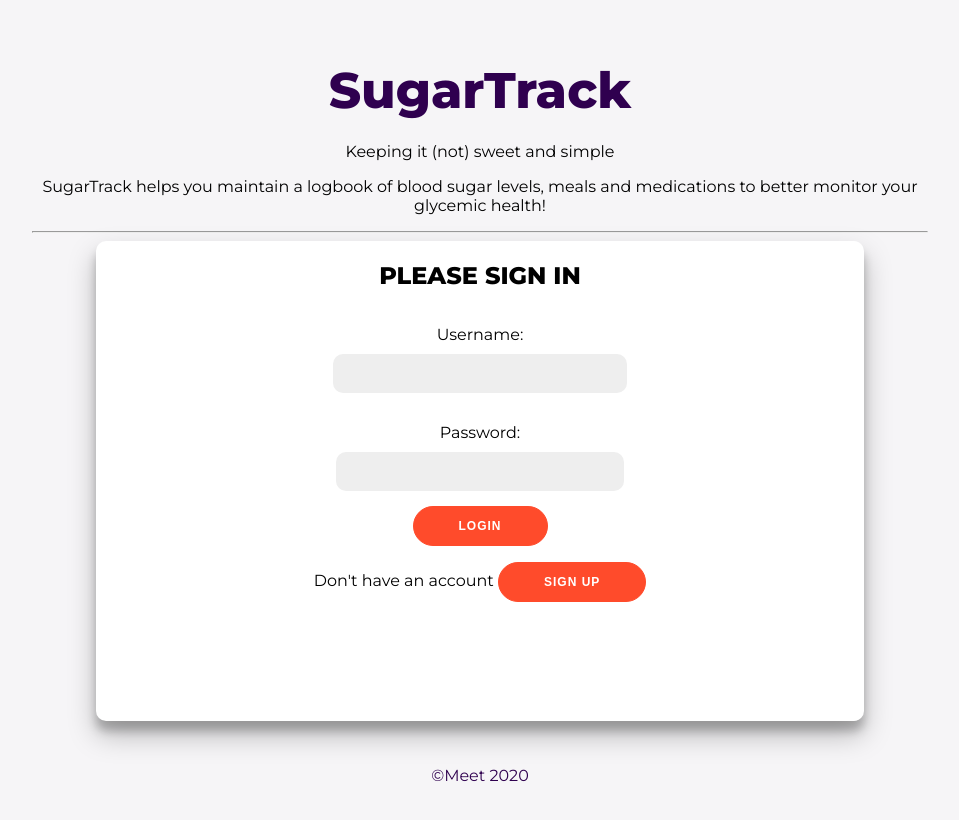
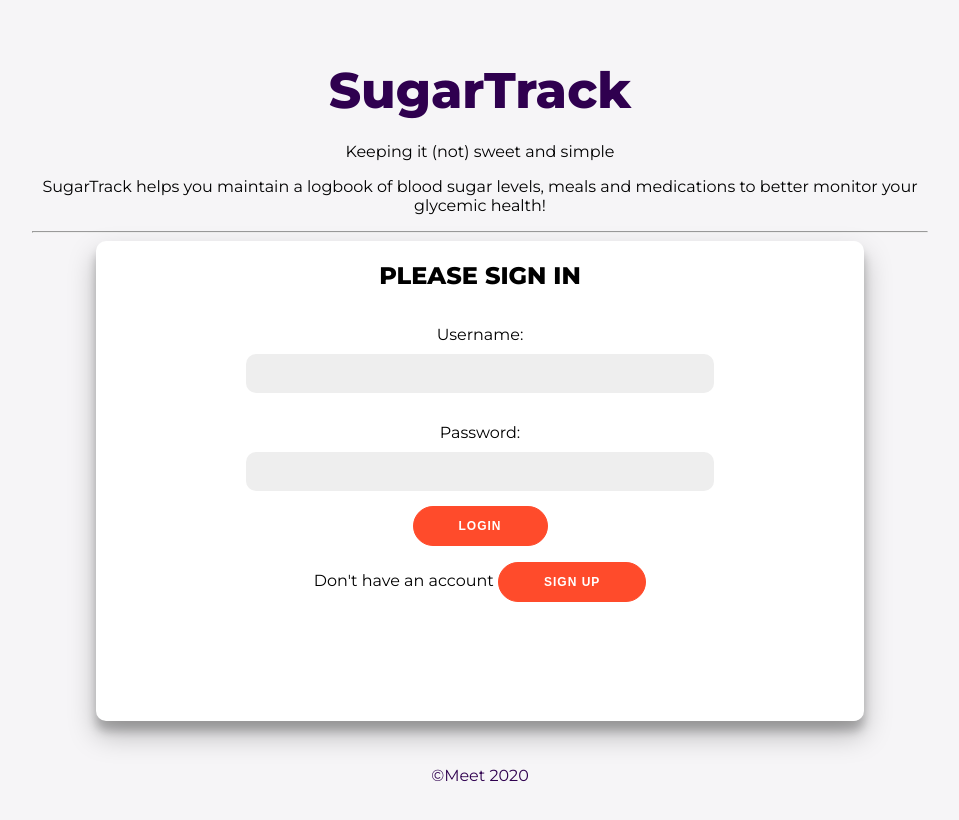
Before and after one commit to MeetPatel89/sugar-track-client, a React (Create React App) app: page /logbook in a window 1280 px wide. Shown: the top 820 px of the page, without its empty margins (160-1119 px from the left). Built offline with nearby package versions, Linux system fonts and the light colour scheme.

Commit message:
css refactoring

```diff
--- a/src/App.css
+++ b/src/App.css
@@ -94,4 +94,5 @@ input {
 
 .label-control {
 	margin: 15px;
+	width: 70%;
 }
--- a/src/App.js
+++ b/src/App.js
@@ -3,14 +3,14 @@ import SignUp from './SignUp/SignUp';
 import SignIn from './SignIn/SignIn';
 import './App.css';
 import Footer from './Footer/Footer';
-import Header from './Header/Header';
+
 
 export default class App extends Component {
   constructor(props) {
     super(props);
     this.state = {
       signInForm: true
-    }
+    };
   }
 
   handleClick = () => {
@@ -26,7 +26,7 @@ export default class App extends Component {
   render() {
     return (
       <>
-        <Header/>
+
         {(this.state.signInForm)
           ? <SignIn handleClick={this.handleClick}/>
           : <SignUp handleClick={this.handleClick}/>}
--- a/src/SignIn/SignIn.js
+++ b/src/SignIn/SignIn.js
@@ -1,5 +1,6 @@
 import React, { Component } from 'react';
 import HomePage from '../HomePage/HomePage';
+import Header from '../Header/Header';
 
 export default class SignIn extends Component {
     constructor(props) {
@@ -51,7 +52,10 @@ export default class SignIn extends Component {
             <>
                 {(this.state.isLogged)
                     ? <HomePage user={this.state.username} isLogged={this.state.isLogged} id={this.state.id} />
-                    :  <div className="container">
+                    :
+                    <>
+                    <Header/>
+                    <div className="container">
                         <div className="form-container sign-in-container">
                         <h2>PLEASE SIGN IN</h2>
                         <form onSubmit={this.handleSubmit}>
@@ -71,7 +75,8 @@ export default class SignIn extends Component {
                         </form>
                         {this.state.error}
                     </div>
-                    </div>}
+                    </div>
+                    </>}
 
 
 
```
